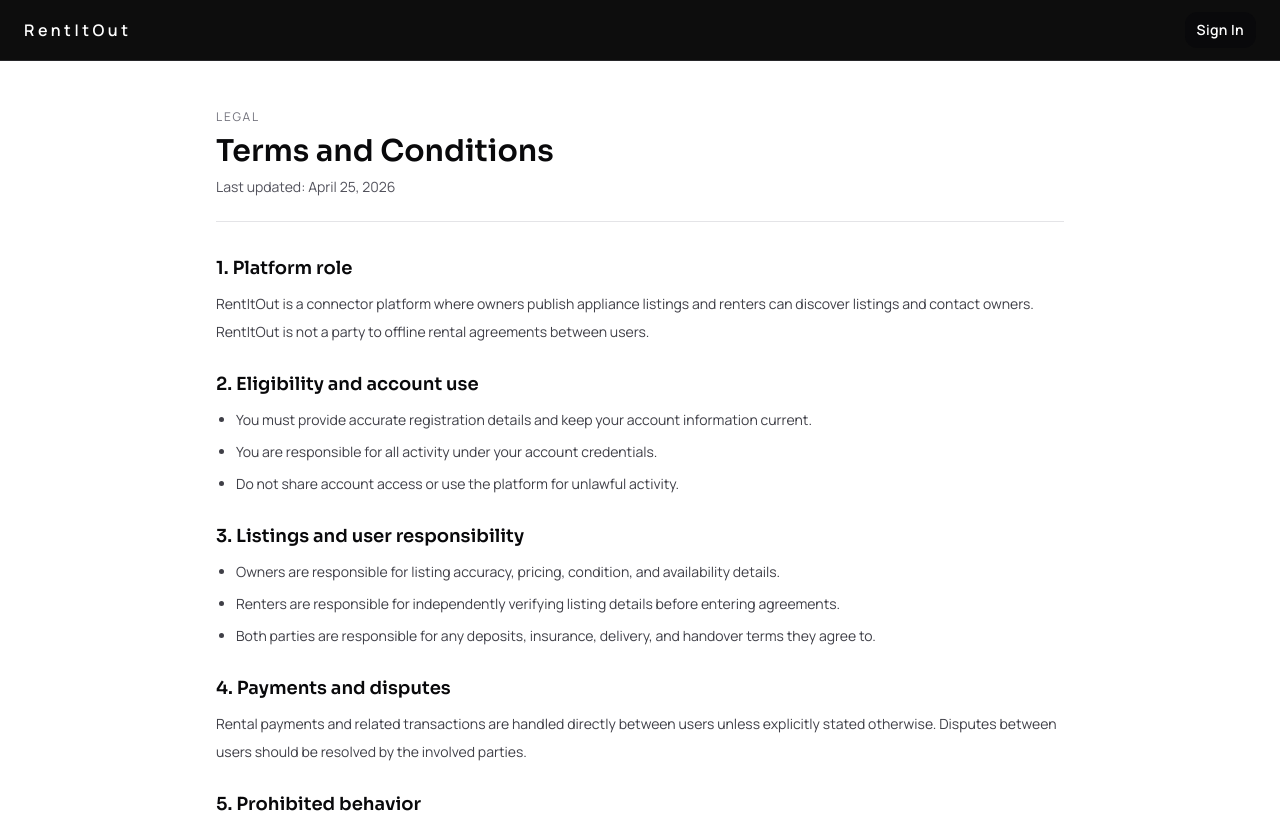
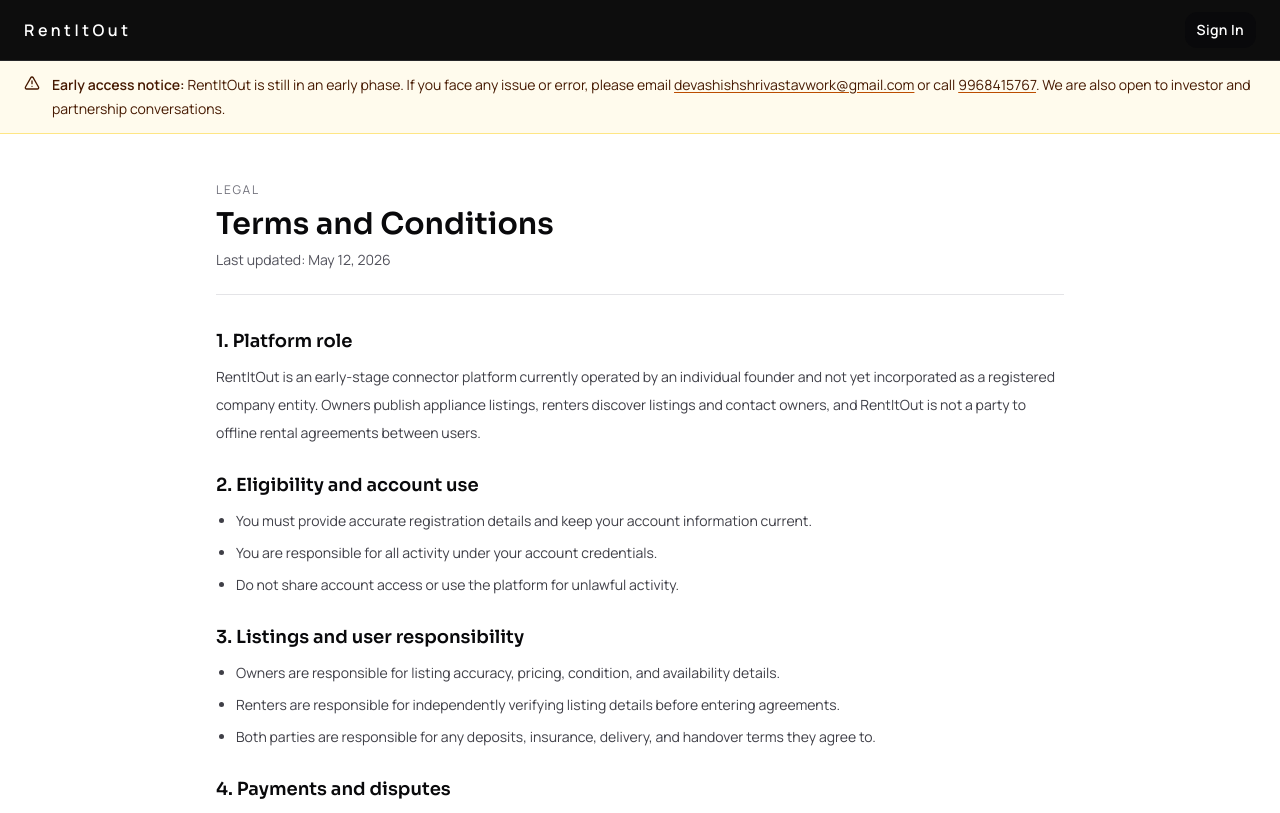
Before and after one commit to DEVASHISHSHRIVASTAV02/rentitout, a Next.js app: page /terms-and-conditions in a window 1280 px wide. Shown: the top 813 px of the page. Built offline with nearby package versions, Linux system fonts and the light colour scheme; no server answers.

Commit message:
Add early-access notice and neutral legal wording

```diff
--- a/src/app/layout.tsx
+++ b/src/app/layout.tsx
@@ -1,5 +1,6 @@
 import type { Metadata } from "next";
 import { Manrope, Sora } from "next/font/google";
+import { EarlyPhaseNotice } from "@/components/early-phase-notice";
 import { SiteHeader } from "@/components/site-header";
 import { SiteFooter } from "@/components/site-footer";
 import { APP_BASE_URL, SITE_NAME } from "@/lib/seo";
@@ -56,6 +57,17 @@ export const metadata: Metadata = {
       "Browse verified appliance rental listings by city, category, budget, and agreement duration on RentItOut.",
     images: ["/favicon.ico"],
   },
+  robots: {
+    index: true,
+    follow: true,
+    googleBot: {
+      index: true,
+      follow: true,
+      "max-image-preview": "large",
+      "max-snippet": -1,
+      "max-video-preview": -1,
+    },
+  },
 };
 
 export default function RootLayout({
@@ -68,6 +80,7 @@ export default function RootLayout({
       <body className="min-h-full overflow-x-hidden bg-white text-zinc-900">
         <div className="relative flex min-h-screen flex-col">
           <SiteHeader />
+          <EarlyPhaseNotice />
           <main className="flex-1">{children}</main>
           <SiteFooter />
         </div>
--- a/src/app/privacy-policy/page.tsx
+++ b/src/app/privacy-policy/page.tsx
@@ -14,7 +14,7 @@ export default function PrivacyPolicyPage() {
       <header className="space-y-2 border-b border-zinc-200 pb-6">
         <p className="text-xs uppercase tracking-[0.16em] text-zinc-500">Legal</p>
         <h1 className="text-3xl font-semibold text-zinc-950">Privacy Policy</h1>
-        <p className="text-sm text-zinc-600">Last updated: April 25, 2026</p>
+        <p className="text-sm text-zinc-600">Last updated: May 12, 2026</p>
       </header>
 
       <article className="mt-8 space-y-6 text-sm leading-7 text-zinc-700">
@@ -22,7 +22,8 @@ export default function PrivacyPolicyPage() {
           <h2 className="text-lg font-semibold text-zinc-950">1. About this policy</h2>
           <p>
             This policy explains how RentItOut collects, uses, and protects personal information when you use our
-            website and services.
+            website and services. RentItOut is currently in an early launch phase and operated by an individual founder
+            (not yet a registered company entity).
           </p>
         </section>
 
--- a/src/app/terms-and-conditions/page.tsx
+++ b/src/app/terms-and-conditions/page.tsx
@@ -14,15 +14,16 @@ export default function TermsAndConditionsPage() {
       <header className="space-y-2 border-b border-zinc-200 pb-6">
         <p className="text-xs uppercase tracking-[0.16em] text-zinc-500">Legal</p>
         <h1 className="text-3xl font-semibold text-zinc-950">Terms and Conditions</h1>
-        <p className="text-sm text-zinc-600">Last updated: April 25, 2026</p>
+        <p className="text-sm text-zinc-600">Last updated: May 12, 2026</p>
       </header>
 
       <article className="mt-8 space-y-6 text-sm leading-7 text-zinc-700">
         <section className="space-y-2">
           <h2 className="text-lg font-semibold text-zinc-950">1. Platform role</h2>
           <p>
-            RentItOut is a connector platform where owners publish appliance listings and renters can discover listings
-            and contact owners. RentItOut is not a party to offline rental agreements between users.
+            RentItOut is an early-stage connector platform currently operated by an individual founder and not yet
+            incorporated as a registered company entity. Owners publish appliance listings, renters discover listings
+            and contact owners, and RentItOut is not a party to offline rental agreements between users.
           </p>
         </section>
 
--- /dev/null
+++ b/src/components/early-phase-notice.tsx
@@ -0,0 +1,33 @@
+import { AlertTriangle } from "lucide-react";
+
+export function EarlyPhaseNotice() {
+  return (
+    <section
+      className="border-b border-amber-200 bg-amber-50/90 text-amber-950"
+      role="status"
+      aria-label="Early access notice"
+    >
+      <div className="mx-auto flex w-full max-w-screen-2xl items-start gap-3 px-4 py-3 text-sm sm:px-6">
+        <AlertTriangle className="mt-0.5 h-4 w-4 shrink-0" aria-hidden="true" />
+        <p className="leading-6">
+          <span className="font-semibold">Early access notice:</span> RentItOut is still in an early phase. If you face
+          any issue or error, please email{" "}
+          <a
+            href="mailto:devashishshrivastavwork@gmail.com"
+            className="underline decoration-amber-700 underline-offset-2 hover:text-amber-800"
+          >
+            devashishshrivastavwork@gmail.com
+          </a>{" "}
+          or call{" "}
+          <a
+            href="tel:+919968415767"
+            className="underline decoration-amber-700 underline-offset-2 hover:text-amber-800"
+          >
+            9968415767
+          </a>
+          . We are also open to investor and partnership conversations.
+        </p>
+      </div>
+    </section>
+  );
+}
--- a/src/components/site-footer.tsx
+++ b/src/components/site-footer.tsx
@@ -129,7 +129,7 @@ export function SiteFooter() {
         </section>
       </div>
       <div className="border-t border-zinc-800 px-4 py-4 text-center text-xs text-zinc-400 sm:px-6">
-        {new Date().getFullYear()} RentItOut. All rights reserved.
+        {new Date().getFullYear()} RentItOut. Early-access marketplace platform.
       </div>
     </footer>
   );
```
